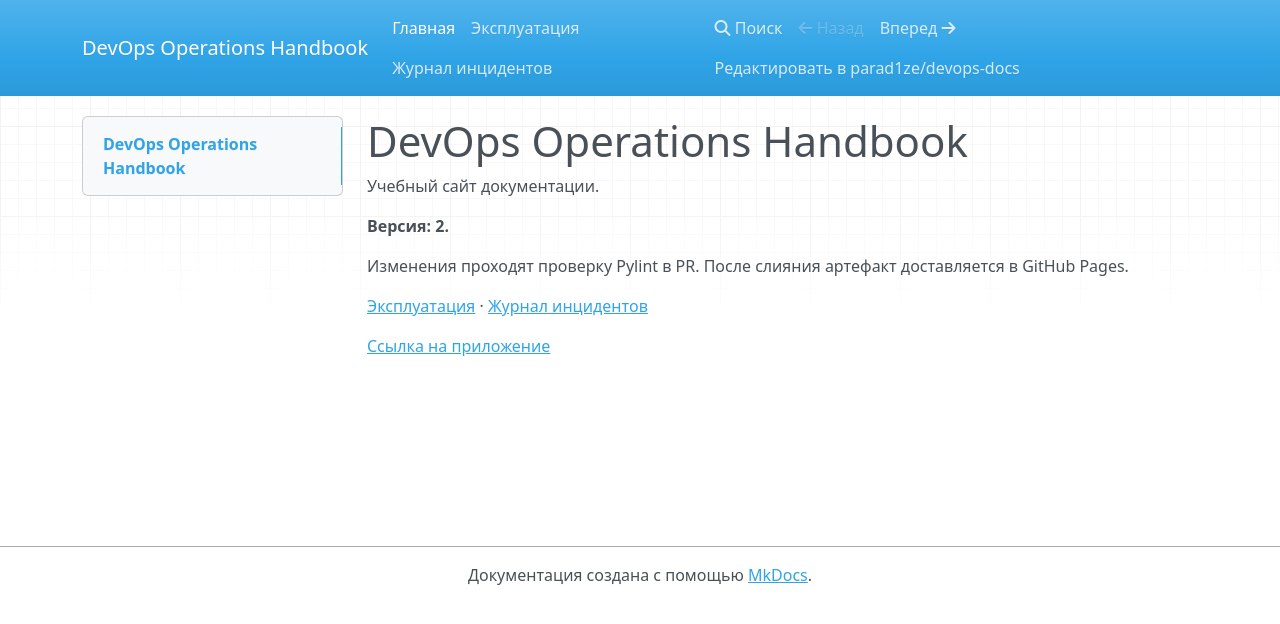
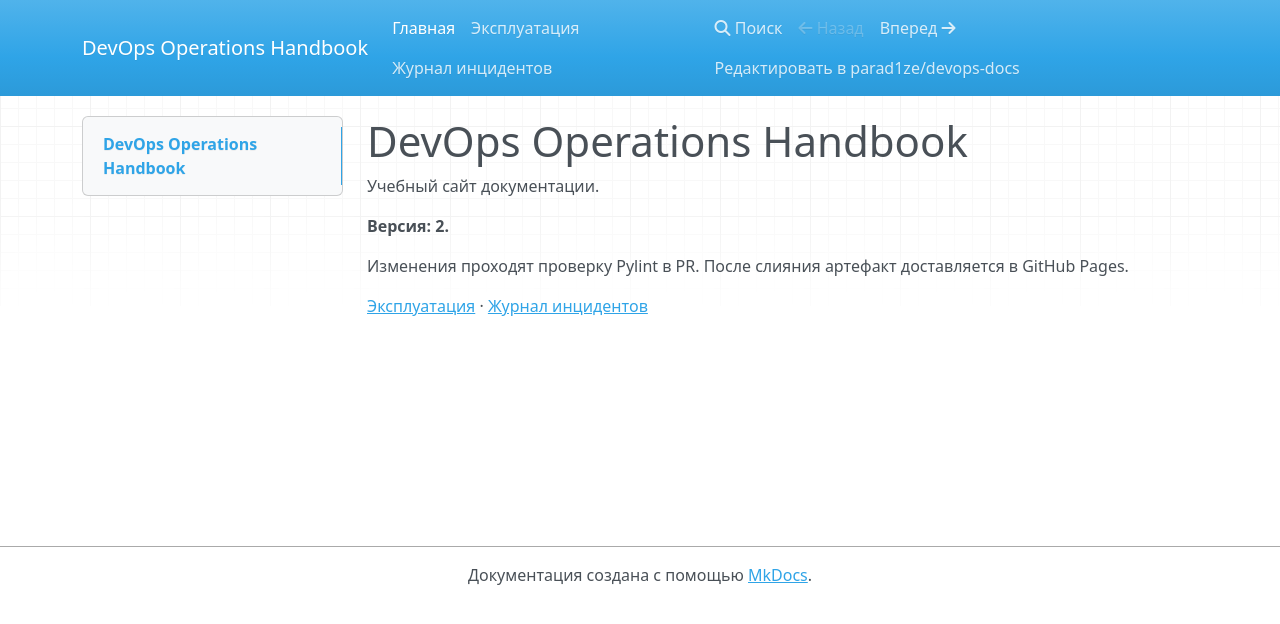
Before and after one commit to parad1ze/devops-docs, an MkDocs documentation site: the page built from docs/index.md, in a window 1280 px wide. Shown: the top 624 px of the page. Built offline with MkDocs 1.6.1, drawn with Linux system fonts in a browser that asks for light colours; nearby versions of some CDN libraries.

Commit message:
docs: remove broken link from version 2

```diff
--- a/docs/index.md
+++ b/docs/index.md
@@ -7,5 +7,3 @@
 Изменения проходят проверку Pylint в PR. После слияния артефакт доставляется в GitHub Pages.
 
 [Эксплуатация](runbook.md) · [Журнал инцидентов](incidents.md)
-
-[Ссылка на приложение](missing-page.md)
```
